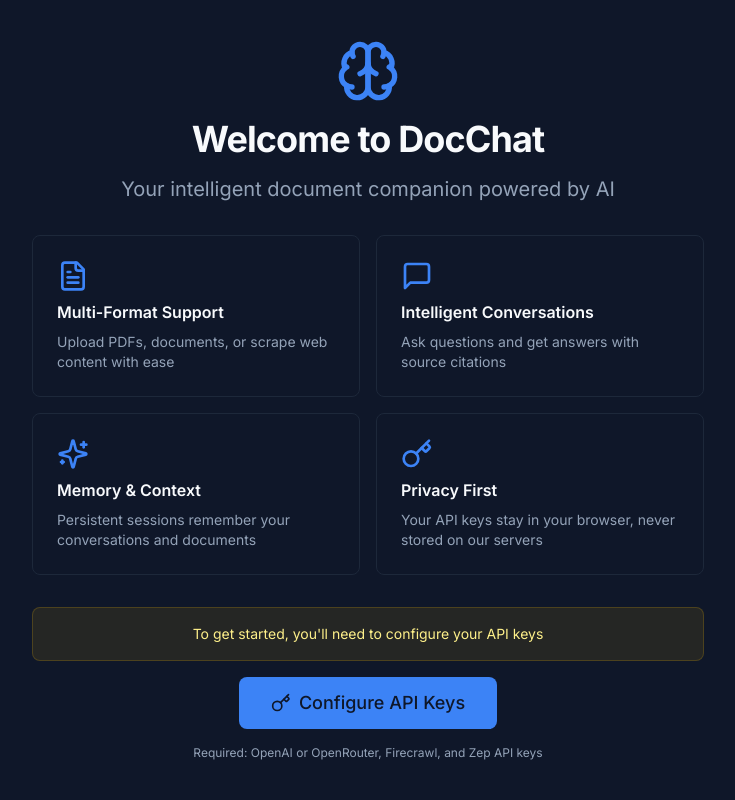
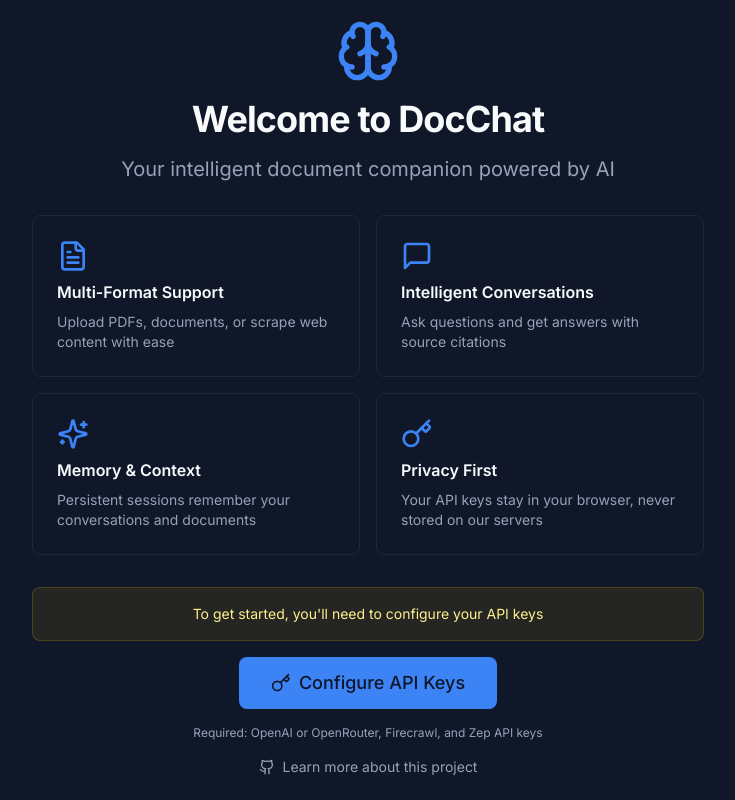
Before and after one commit to khalkmq/doc-chat-ai, a Next.js app in the folder frontend/: page / in a window 1280 px wide. Shown: the whole page, without its empty margins (272-1007 px from the left). Built offline with nearby package versions, Linux system fonts and the light colour scheme.

Commit message:
Github link added

```diff
--- a/frontend/src/app/page.tsx
+++ b/frontend/src/app/page.tsx
@@ -384,7 +384,23 @@
         </div>
 
         <footer className="border-t border-border px-6 py-3 text-center text-sm text-muted-foreground">
-          DocChat is an LLM-powered tool that assists with document-based queries. While it strives for accuracy, please verify critical information independently.
+          <div className="flex items-center justify-center gap-4 flex-wrap">
+            <p>
+              DocChat is an LLM-powered tool that assists with document-based queries. While it strives for accuracy, please verify critical information independently.
+            </p>
+            <span className="text-border">•</span>
+            <a
+              href="https://github.com/khalkmq/doc-chat-ai"
+              target="_blank"
+              rel="noopener noreferrer"
+              className="inline-flex items-center gap-1.5 hover:text-primary transition-colors"
+            >
+              <svg className="w-4 h-4" fill="currentColor" viewBox="0 0 24 24" aria-hidden="true">
+                <path fillRule="evenodd" d="M12 2C6.477 2 2 6.484 2 12.017c0 4.425 2.865 8.18 6.839 9.504.5.092.682-.217.682-.483 0-.237-.008-.868-.013-1.703-2.782.605-3.369-1.343-3.369-1.343-.454-1.158-1.11-1.466-1.11-1.466-.908-.62.069-.608.069-.608 1.003.07 1.531 1.032 1.531 1.032.892 1.53 2.341 1.088 2.91.832.092-.647.35-1.088.636-1.338-2.22-.253-4.555-1.113-4.555-4.951 0-1.093.39-1.988 1.029-2.688-.103-.253-.446-1.272.098-2.65 0 0 .84-.27 2.75 1.026A9.564 9.564 0 0112 6.844c.85.004 1.705.115 2.504.337 1.909-1.296 2.747-1.027 2.747-1.027.546 1.379.202 2.398.1 2.651.64.7 1.028 1.595 1.028 2.688 0 3.848-2.339 4.695-4.566 4.943.359.309.678.92.678 1.855 0 1.338-.012 2.419-.012 2.747 0 .268.18.58.688.482A10.019 10.019 0 0022 12.017C22 6.484 17.522 2 12 2z" clipRule="evenodd" />
+              </svg>
+              Learn more about this project
+            </a>
+          </div>
         </footer>
       </main>
     </div>
--- a/frontend/src/components/UploadDialog.tsx
+++ b/frontend/src/components/UploadDialog.tsx
@@ -1,7 +1,7 @@
 'use client'
 
 import { useState } from 'react'
-import { Upload, Link, FileText, AlertCircle } from 'lucide-react'
+import { Upload, Link, FileText, AlertCircle, Loader2 } from 'lucide-react'
 import { uploadFile, uploadText, uploadURLs } from '@/lib/api'
 import { getEnabledFeatures } from '@/lib/apiKeys'
 
@@ -77,7 +77,7 @@
   return (
     <div className="p-6 max-w-4xl mx-auto">
       <div className="flex items-center justify-between mb-2">
-        <h2 className="text-2xl font-bold">📁 Add sources</h2>
+        <h2 className="text-2xl font-bold">Add sources</h2>
         {onClose && (
           <button
             onClick={onClose}
@@ -150,6 +150,12 @@
                 disabled:opacity-50"
             />
           </label>
+          {isUploading && (
+            <div className="mt-4 flex items-center gap-2 text-primary">
+              <Loader2 className="w-5 h-5 animate-spin" />
+              <span className="text-sm font-medium">Processing files...</span>
+            </div>
+          )}
           <p className="mt-2 text-sm text-muted-foreground">
             Supported: PDF, .txt, Markdown
           </p>
@@ -169,8 +175,9 @@
           <button
             onClick={handleURLUpload}
             disabled={isUploading || !urlsText.trim()}
-            className="mt-4 px-4 py-2 bg-primary text-primary-foreground rounded-md hover:bg-primary/90 disabled:opacity-50"
+            className="mt-4 px-4 py-2 bg-primary text-primary-foreground rounded-md hover:bg-primary/90 disabled:opacity-50 flex items-center gap-2"
           >
+            {isUploading && <Loader2 className="w-4 h-4 animate-spin" />}
             {isUploading ? 'Processing...' : 'Process URLs'}
           </button>
         </div>
@@ -189,8 +196,9 @@
           <button
             onClick={handleTextUpload}
             disabled={isUploading || !textContent.trim()}
-            className="mt-4 px-4 py-2 bg-primary text-primary-foreground rounded-md hover:bg-primary/90 disabled:opacity-50"
+            className="mt-4 px-4 py-2 bg-primary text-primary-foreground rounded-md hover:bg-primary/90 disabled:opacity-50 flex items-center gap-2"
           >
+            {isUploading && <Loader2 className="w-4 h-4 animate-spin" />}
             {isUploading ? 'Processing...' : 'Process Text'}
           </button>
         </div>
--- a/frontend/src/components/WelcomeScreen.tsx
+++ b/frontend/src/components/WelcomeScreen.tsx
@@ -1,6 +1,6 @@
 'use client'
 
-import { Brain, Key, FileText, MessageSquare, Sparkles } from 'lucide-react'
+import { Brain, Key, FileText, MessageSquare, Sparkles, Github } from 'lucide-react'
 
 interface WelcomeScreenProps {
   onConfigure: () => void
@@ -77,6 +77,16 @@
           <p className="text-xs text-muted-foreground">
             Required: OpenAI or OpenRouter, Firecrawl, and Zep API keys
           </p>
+
+          <a
+            href="https://github.com/khalkmq/doc-chat-ai"
+            target="_blank"
+            rel="noopener noreferrer"
+            className="inline-flex items-center gap-2 text-sm text-muted-foreground hover:text-primary transition-colors mt-4"
+          >
+            <Github className="w-4 h-4" />
+            Learn more about this project
+          </a>
         </div>
       </div>
     </div>
```
